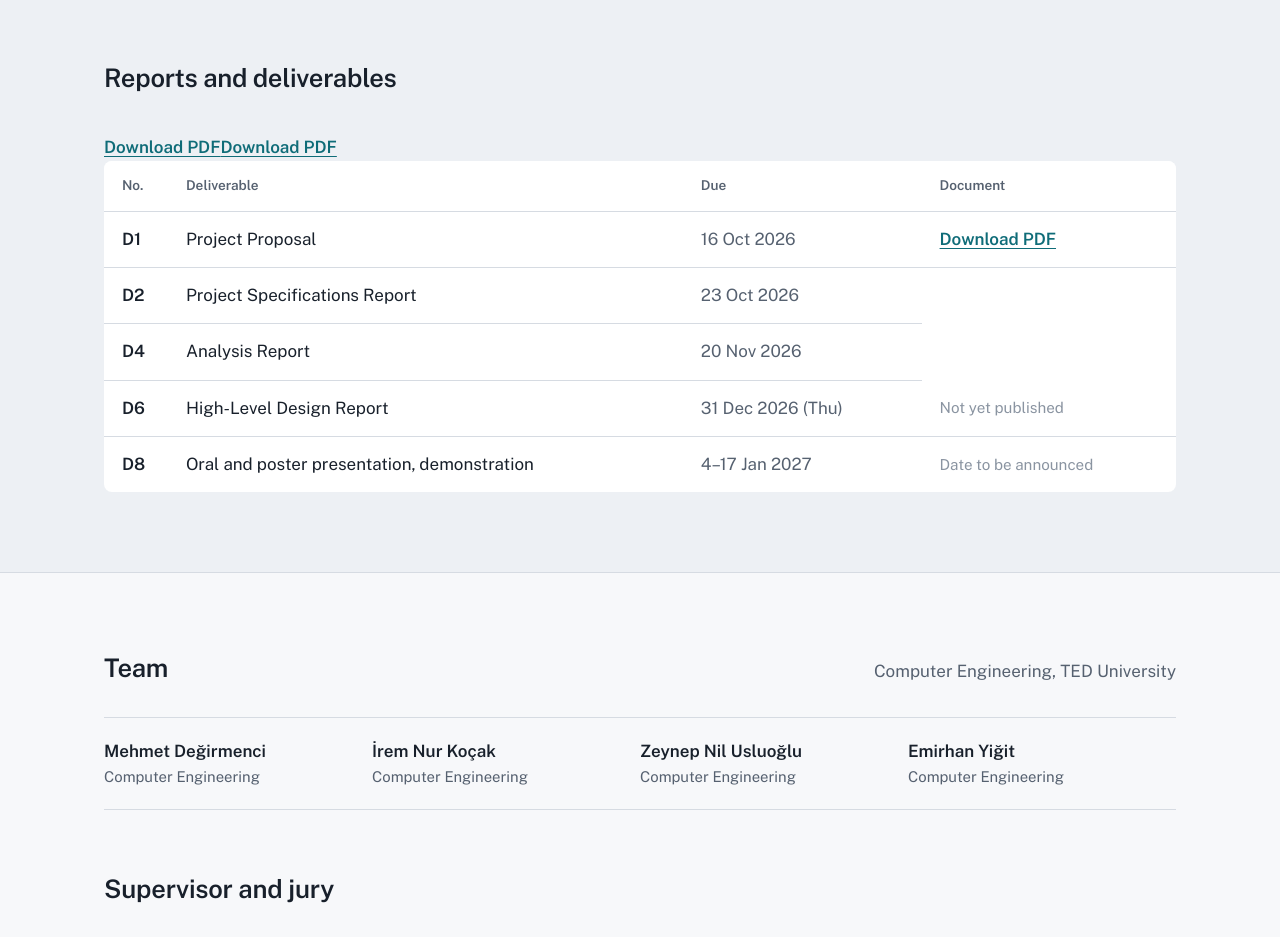
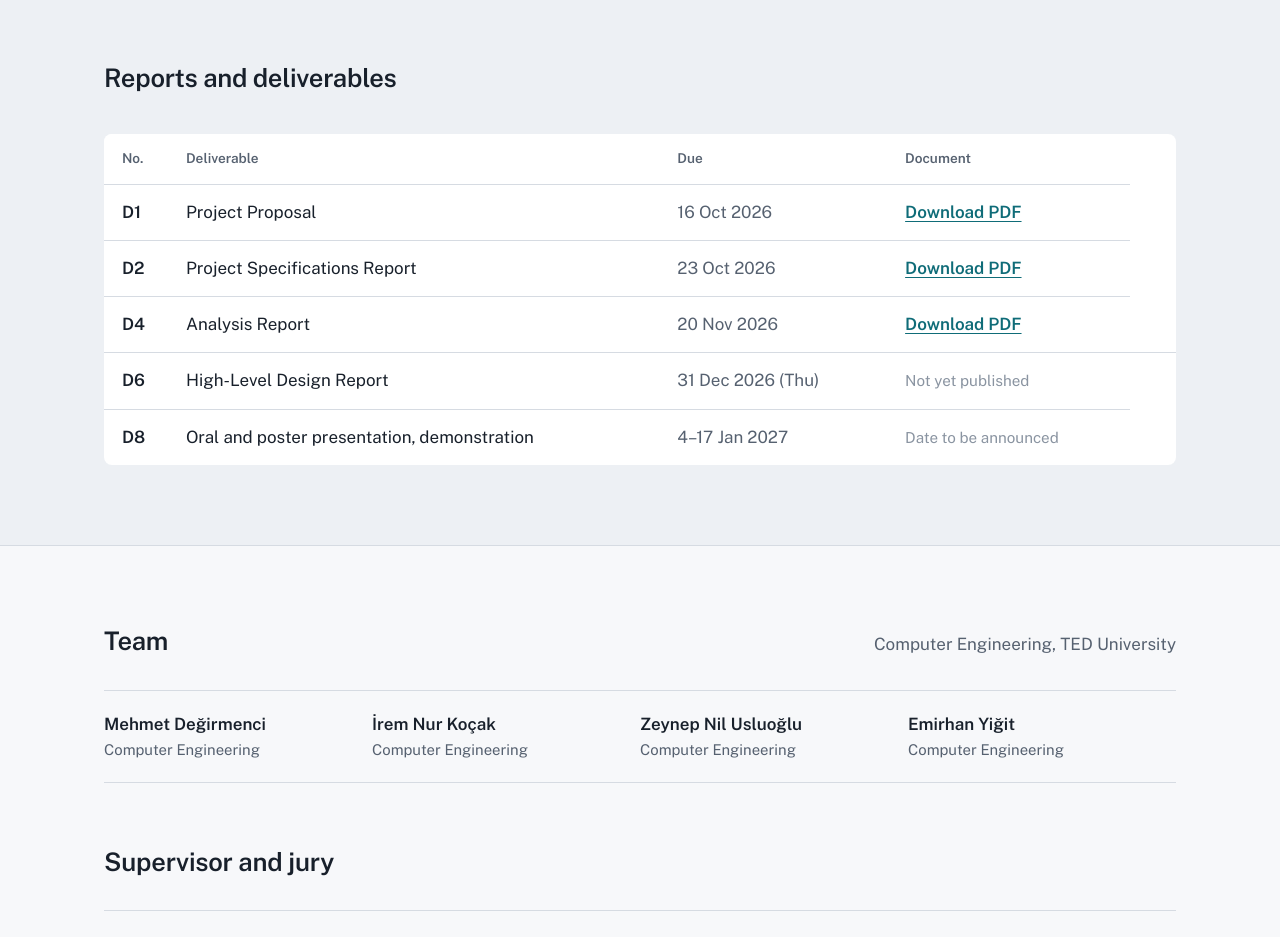
Before and after one commit to degirmencimehmet/mri-project-site, a plain HTML site: page index.html in a window 1280 px wide. Shown: the part 2300-3237 px from the top of the page. Drawn offline with nearby package versions, Linux system fonts and the light colour scheme.

Commit message:
Add D2 and D4 reports

```diff
--- a/index.html
+++ b/index.html
@@ -179,11 +179,11 @@
             </tr>
             <tr>
               <td>D2</td><td>Project Specifications Report</td><td>23 Oct 2026</td>
-              <a class="doc" href="reports/D2-Project-Specifications.pdf">Download PDF</a>
+              <td><a class="doc" href="reports/D2-Project-Specifications.pdf">Download PDF</a></td>
             </tr>
             <tr>
               <td>D4</td><td>Analysis Report</td><td>20 Nov 2026</td>
-              <a class="doc" href="reports/D4-Analysis-Report.pdf">Download PDF</a>
+              <td><a class="doc" href="reports/D4-Analysis-Report.pdf">Download PDF</a><td>
             </tr>
             <tr>
               <td>D6</td><td>High-Level Design Report</td><td>31 Dec 2026 (Thu)</td>
```
